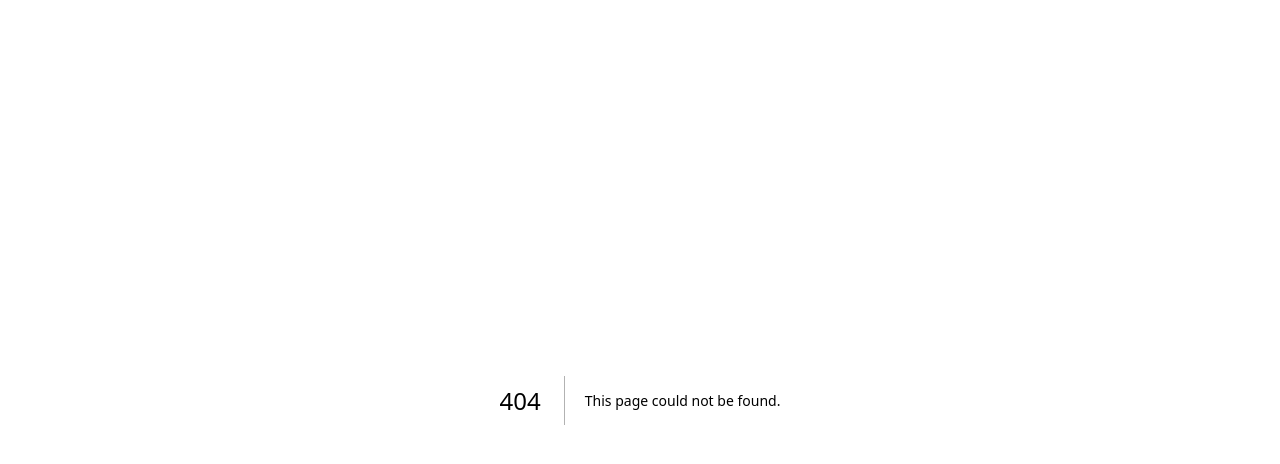
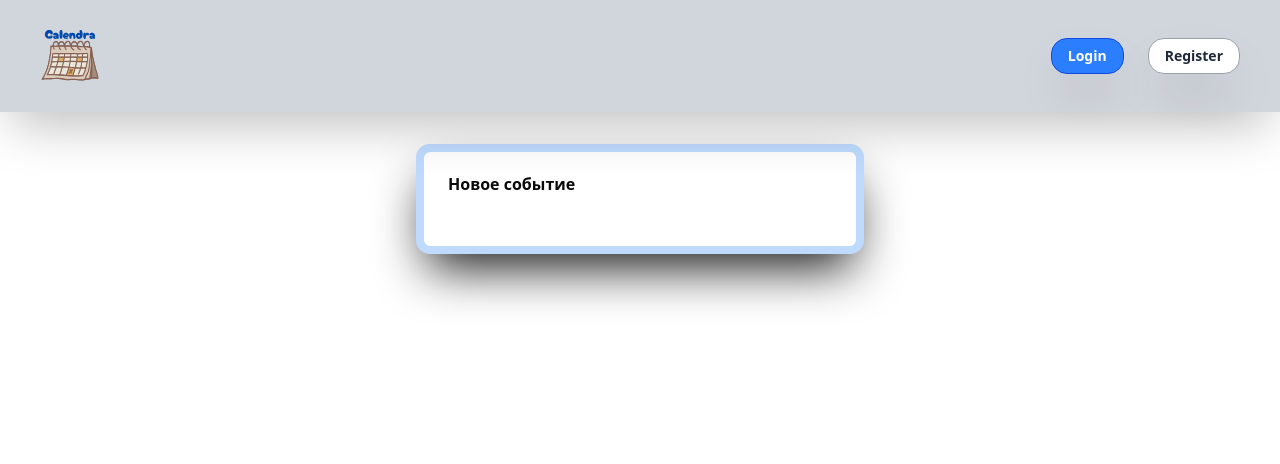
Before and after one commit to PerpetuumG/calendar_06_2025, a Next.js app: page /events/new in a window 1280 px wide. Before the commit this address had no page. Shown: the top 464 px of the page. Built offline with nearby package versions, Linux system fonts and the light colour scheme; no server answers.

Commit message:
newEventPage

```diff
--- /dev/null
+++ b/app/(main)/(private)/events/new/page.tsx
@@ -0,0 +1,20 @@
+// Этот код определяет компонент React под названием `NewEventPage`, который отображает страницу для создания нового события. Он использует макет карты для отображения центрированной формы на экране. Карта включает в себя заголовок с названием «Новое событие» и раздел содержимого, который содержит компонент `EventForm`, который, вероятно, обрабатывает ввод пользователя и логику отправки для создания нового события в календаре. Макет стилизован с помощью классов утилит, чтобы сделать его визуально привлекательным и адаптивным, обеспечивая чистый и сфокусированный пользовательский интерфейс для создания событий.
+
+import { Card, CardContent, CardHeader, CardTitle } from '@/components/ui/card';
+
+const NewEventPage = () => {
+  return (
+    // Компонент Container Card, выровненный по центру страницы с максимальной шириной
+    <Card
+      className={'max-w-md mx-auto border-8 border-blue-200 shadow-2xl shadow-accent-foreground'}
+    >
+      <CardHeader>
+        <CardTitle>Новое событие</CardTitle>
+      </CardHeader>
+
+      <CardContent>{/*<EventForm />*/}</CardContent>
+    </Card>
+  );
+};
+
+export default NewEventPage;
--- /dev/null
+++ b/components/ui/card.tsx
@@ -0,0 +1,92 @@
+import * as React from "react"
+
+import { cn } from "@/lib/utils"
+
+function Card({ className, ...props }: React.ComponentProps<"div">) {
+  return (
+    <div
+      data-slot="card"
+      className={cn(
+        "bg-card text-card-foreground flex flex-col gap-6 rounded-xl border py-6 shadow-sm",
+        className
+      )}
+      {...props}
+    />
+  )
+}
+
+function CardHeader({ className, ...props }: React.ComponentProps<"div">) {
+  return (
+    <div
+      data-slot="card-header"
+      className={cn(
+        "@container/card-header grid auto-rows-min grid-rows-[auto_auto] items-start gap-1.5 px-6 has-data-[slot=card-action]:grid-cols-[1fr_auto] [.border-b]:pb-6",
+        className
+      )}
+      {...props}
+    />
+  )
+}
+
+function CardTitle({ className, ...props }: React.ComponentProps<"div">) {
+  return (
+    <div
+      data-slot="card-title"
+      className={cn("leading-none font-semibold", className)}
+      {...props}
+    />
+  )
+}
+
+function CardDescription({ className, ...props }: React.ComponentProps<"div">) {
+  return (
+    <div
+      data-slot="card-description"
+      className={cn("text-muted-foreground text-sm", className)}
+      {...props}
+    />
+  )
+}
+
+function CardAction({ className, ...props }: React.ComponentProps<"div">) {
+  return (
+    <div
+      data-slot="card-action"
+      className={cn(
+        "col-start-2 row-span-2 row-start-1 self-start justify-self-end",
+        className
+      )}
+      {...props}
+    />
+  )
+}
+
+function CardContent({ className, ...props }: React.ComponentProps<"div">) {
+  return (
+    <div
+      data-slot="card-content"
+      className={cn("px-6", className)}
+      {...props}
+    />
+  )
+}
+
+function CardFooter({ className, ...props }: React.ComponentProps<"div">) {
+  return (
+    <div
+      data-slot="card-footer"
+      className={cn("flex items-center px-6 [.border-t]:pt-6", className)}
+      {...props}
+    />
+  )
+}
+
+export {
+  Card,
+  CardHeader,
+  CardFooter,
+  CardTitle,
+  CardAction,
+  CardDescription,
+  CardContent,
+}
```
